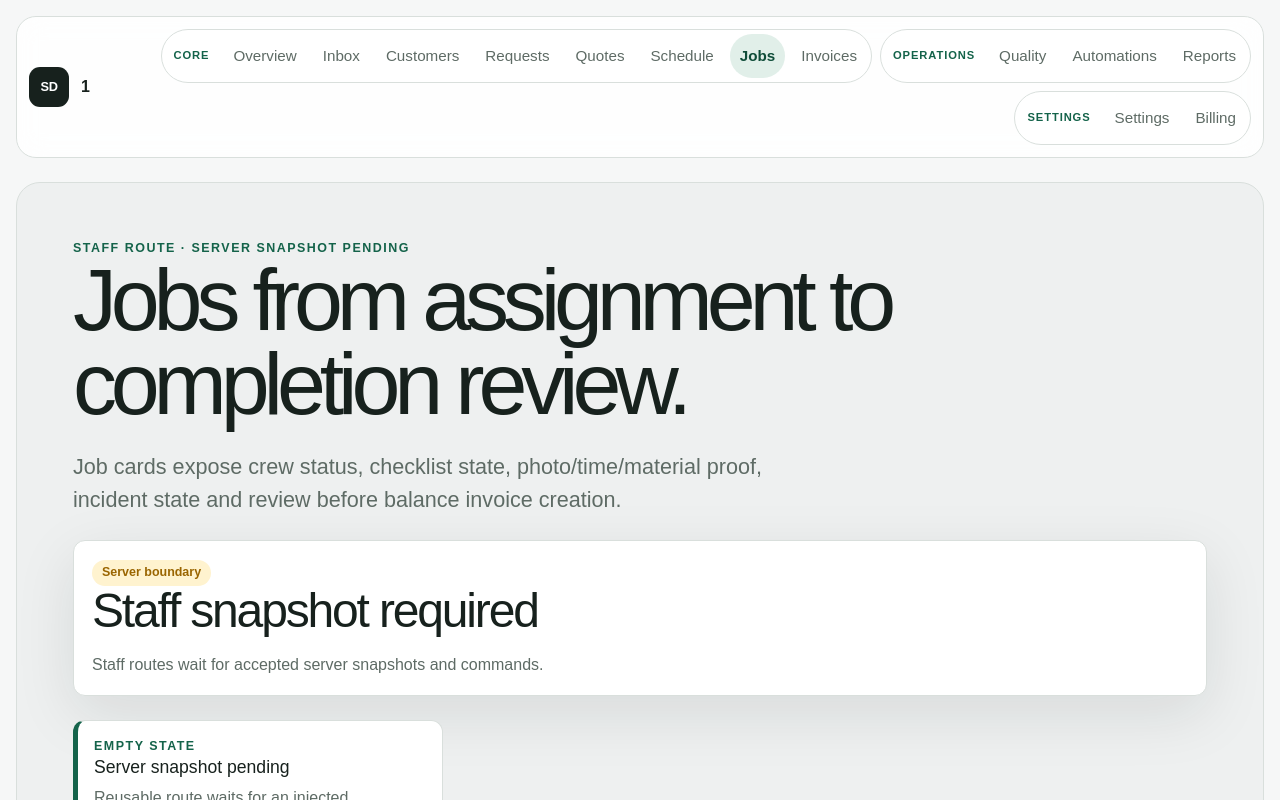
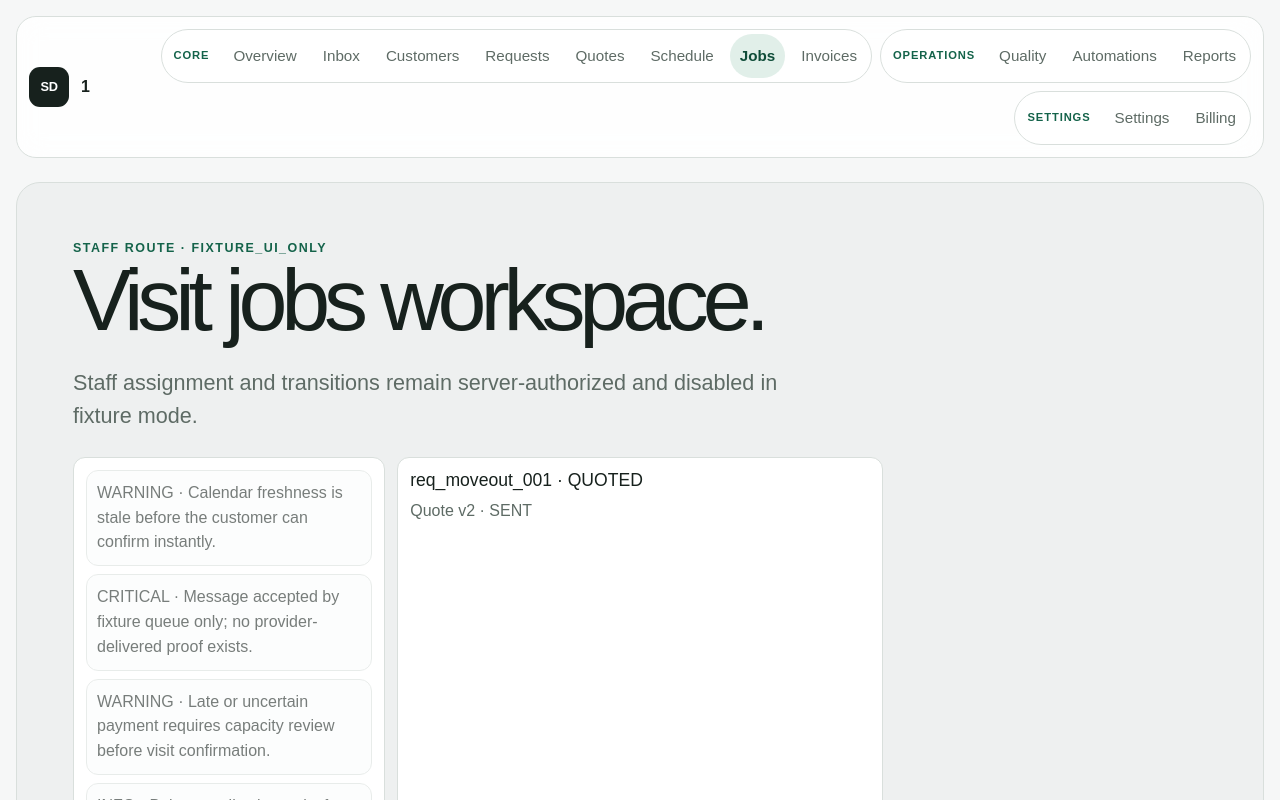
Before and after one commit to SaamVR/ServiceDesk, a Next.js app: page /app/1/jobs in a window 1280 px wide. Shown: the top 800 px of the page. Built offline with nearby package versions, Linux system fonts and the light colour scheme.

Commit message:
refactor(product): route staff jobs through fixture wrapper

```diff
--- a/src/app/app/[workspace]/jobs/page.tsx
+++ b/src/app/app/[workspace]/jobs/page.tsx
@@ -1,15 +1,15 @@
-import { OperationalRoute } from "@/features/operations/OperationalRoute";
+import { OperationalFixtureRoute } from "@/features/operations/OperationalFixtureRoute";
 
 export default async function StaffJobsPage({ params }: { params: Promise<{ workspace: string }> }) {
   const { workspace } = await params;
 
   return (
-    <OperationalRoute
+    <OperationalFixtureRoute
       surface="staff"
-        staffModule="jobs"
+      staffModule="jobs"
       workspaceLabel={workspace}
-      title="Jobs from assignment to completion review."
-      description="Job cards expose crew status, checklist state, photo/time/material proof, incident state and review before balance invoice creation."
+      title="Visit jobs workspace."
+      description="Staff assignment and transitions remain server-authorized and disabled in fixture mode."
     />
   );
 }
```
